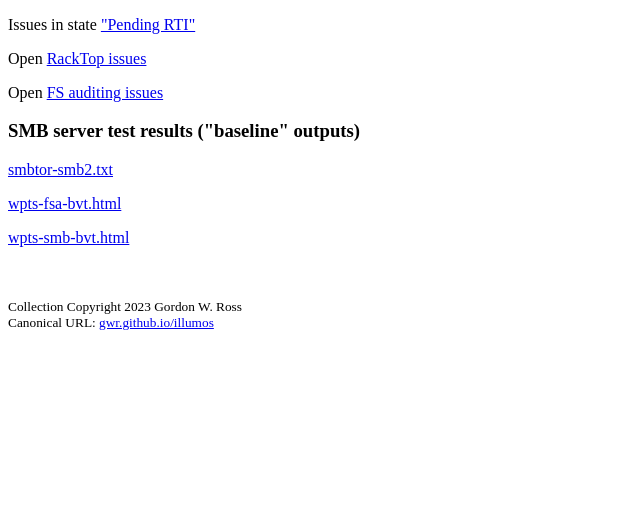
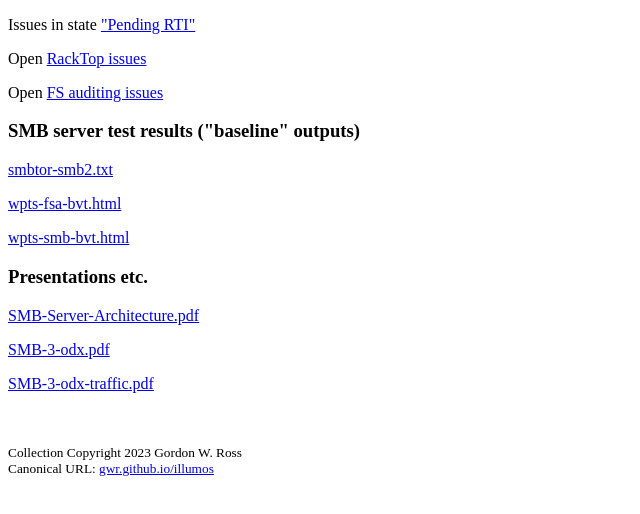
Before and after one commit to gwr/gwr.github.io, a plain HTML site: page illumos/index.html in a window 1280 px wide. Shown: the part 80-594 px from the top of the page, without its empty margins (0-640 px from the left). Drawn offline with Linux system fonts and the light colour scheme.

Commit message:
Add presentaions from SNIA SDC 2016

```diff
--- a/illumos/index.html
+++ b/illumos/index.html
@@ -19,6 +19,14 @@ Open <a href="https://www.illumos.org/projects/illumos-gate/issues?utf8=%E2%9C%9
 <a href=wpts-fsa-bvt.html>wpts-fsa-bvt.html</a>
 <p>
 <a href=wpts-smb-bvt.html>wpts-smb-bvt.html</a>
+<p>
+<h3>Presentations etc.</h3>
+<p>
+<a href="http://gwr.github.io/illumos/SMB-Server-Architecture.pdf">SMB-Server-Architecture.pdf</a>
+<p>
+<a href="http://gwr.github.io/illumos/SMB-3-odx.pdf">SMB-3-odx.pdf</a>
+<p>
+<a href="http://gwr.github.io/illumos/SMB-3-odx-traffic.pdf">SMB-3-odx-traffic.pdf</a>
 </body>
 <div><br><br></div>
 <footer><small>
```
Also changed, not shown: 3 other files.
